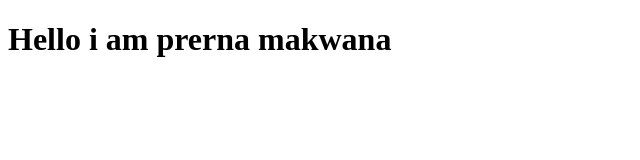
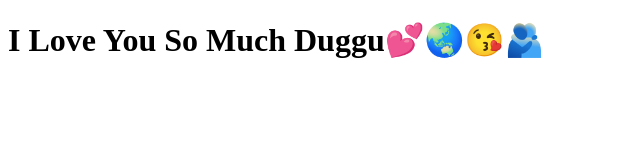
Before and after one commit to Prerna9279/CODELIVE, a plain HTML site: page index.html in a window 1280 px wide. Shown: the whole page, without its empty margins (0-640 px from the left). Drawn offline with Linux system fonts and the light colour scheme.

Commit message:
set commit

```diff
--- a/index.html
+++ b/index.html
@@ -6,6 +6,6 @@
     <title>Document</title>
 </head>
 <body>
-    <h1>Hello i am prerna makwana</h1>
+    <h1>I Love You So Much Duggu💕🌏😘🫂</h1>
 </body>
 </html>
```
